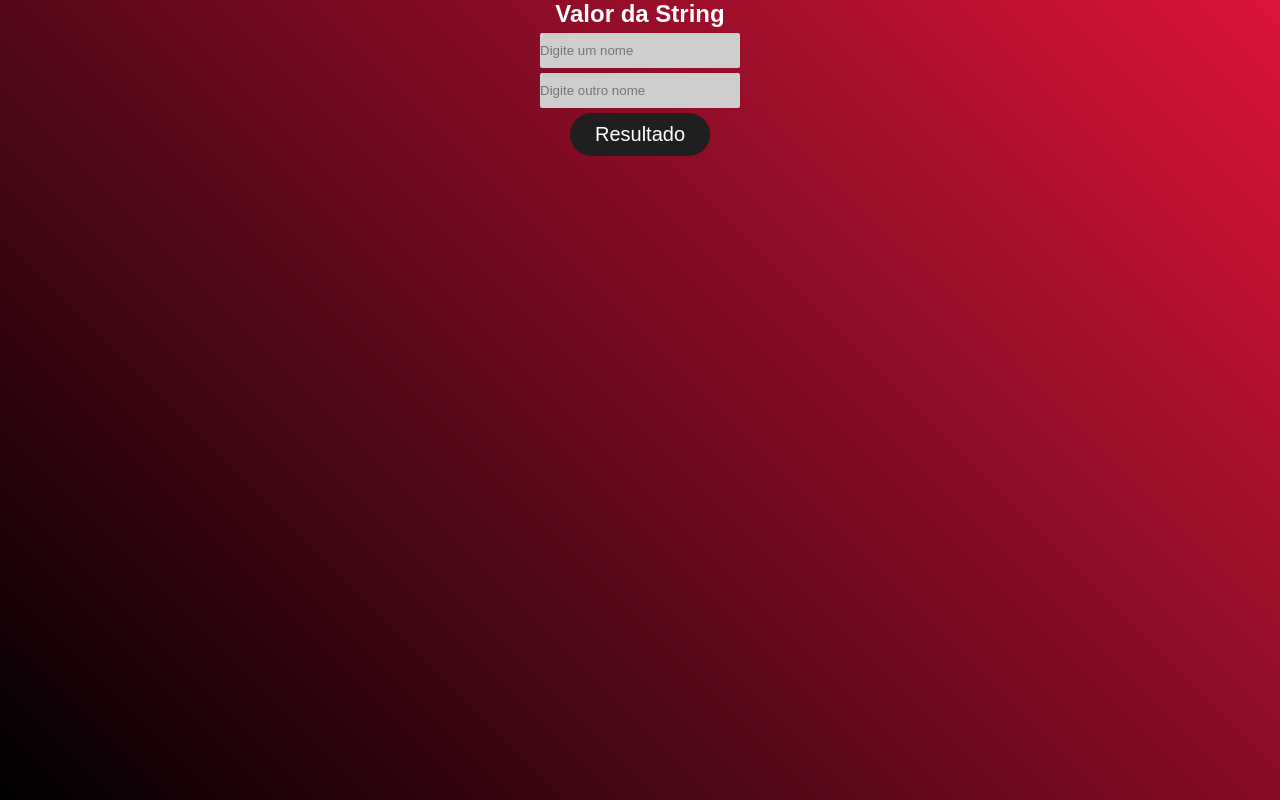
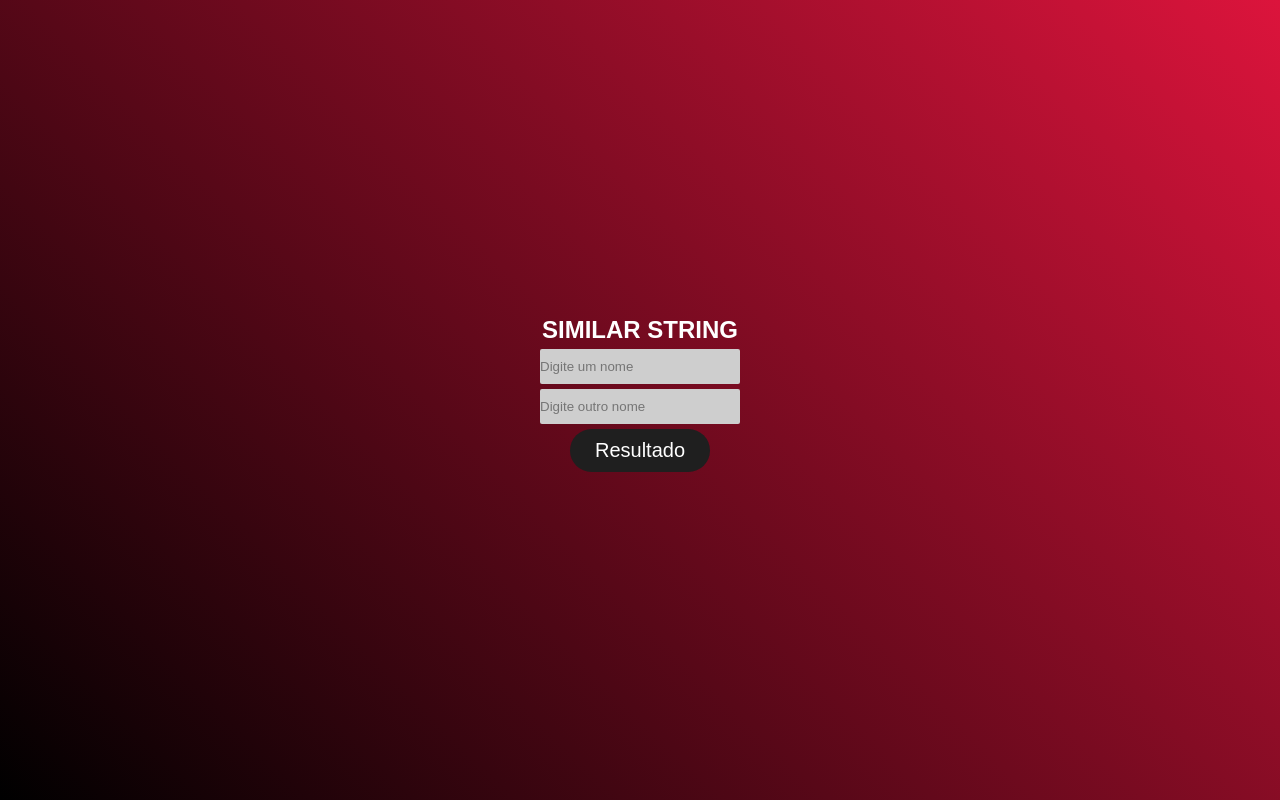
Before and after one commit to igorfelipeparaense/similar-string-vanilla-js, a plain HTML site: page index.html in a window 1280 px wide. Drawn offline with Linux system fonts and the light colour scheme.

Commit message:
alteracoes title e css

```diff
--- a/estilo.css
+++ b/estilo.css
@@ -12,6 +12,7 @@
 	color: white;
 	font-family: Arial, Helvetica, sans-serif;
 	text-align: center;
+	justify-content: center;
 }
 input {
 	background-color: #cecece;
--- a/index.html
+++ b/index.html
@@ -7,7 +7,7 @@
 </head>
 <body>
 	<div class="fundo">
-		<h2>Valor da String</h2>
+		<h2>SIMILAR STRING</h2>
 		<input type="text" id="valor1" placeholder="Digite um nome">
 		<input type="text" id="valor2" placeholder="Digite outro nome">
 		<button id="valor" onclick="clicar()">Resultado</button>
```
